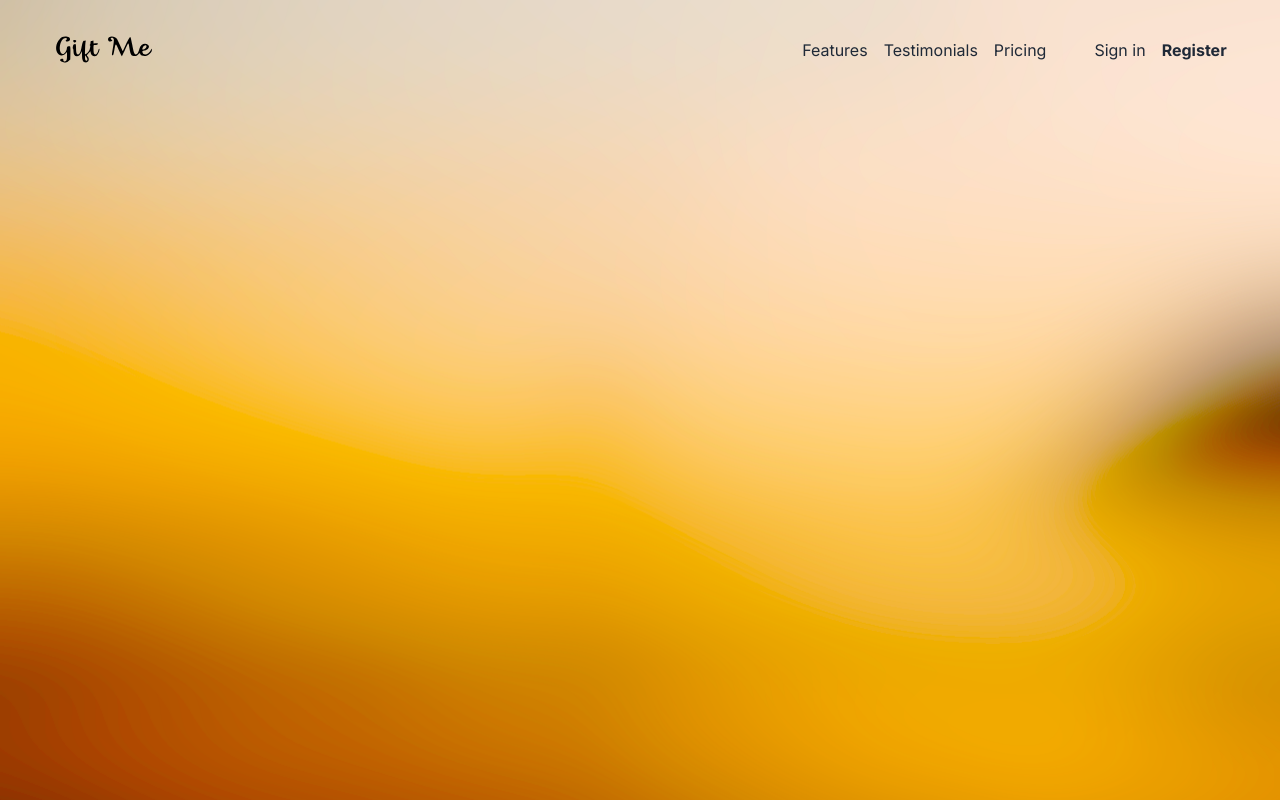
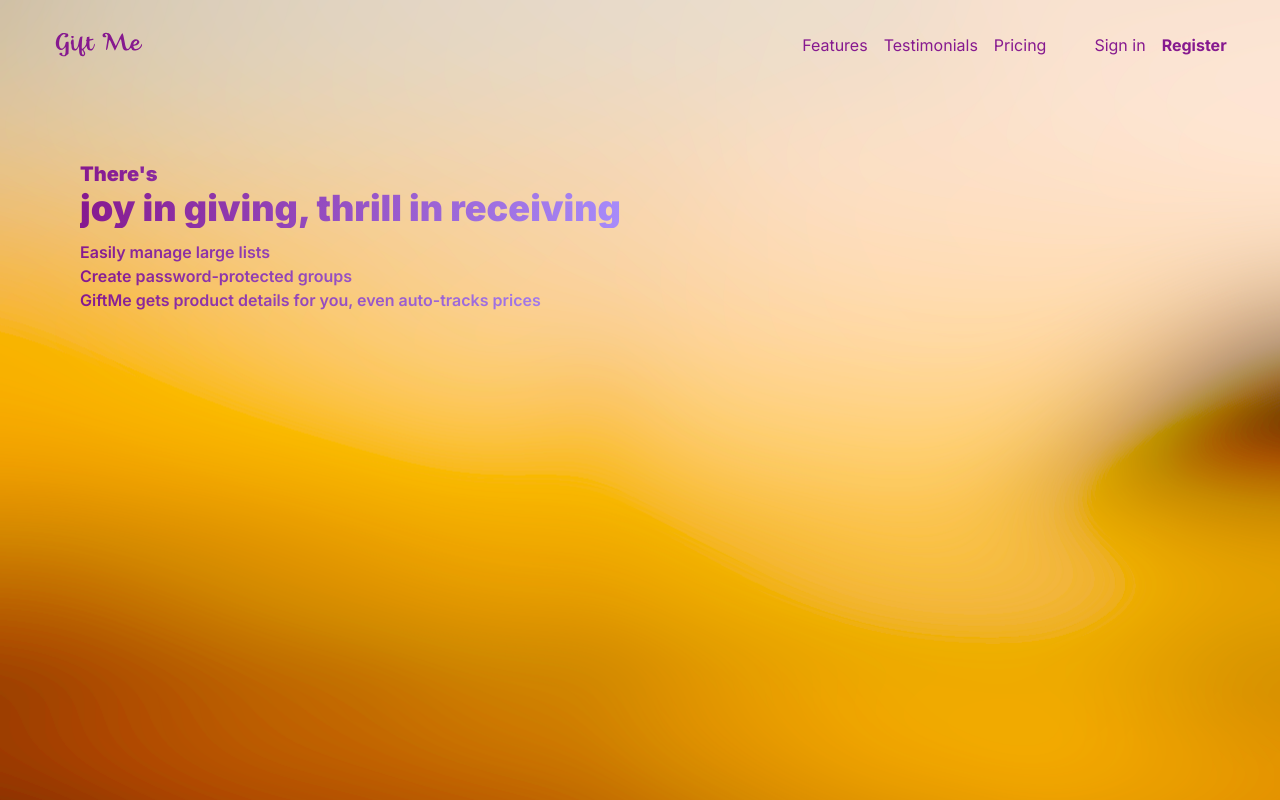
Before and after one commit to NVR-2023/30-GiftMe-wishlist-app, a Next.js app: page / in a window 1280 px wide. Shown: the top 800 px of the page. Built offline with nearby package versions, Linux system fonts and the light colour scheme.

Commit message:
chore: style the homepage

```diff
--- a/src/components/icons/logo-icon.tsx
+++ b/src/components/icons/logo-icon.tsx
@@ -15,7 +15,7 @@ const LogoIcon: React.FC<BasicComponentPropType> = ({ scale = 1, color = "curren
         transform={`translate(0, ${200 * scale}) scale(${0.1 * scale}, -${
           0.1 * scale
         }) translate(0, 0)`}
-        fill="#000000"
+        fill={color}
         stroke="none">
         <path
           d="M185 1258 c-11 -6 -33 -22 -48 -37 -87 -80 -101 -242 -26 -305 45
--- a/src/components/ui/logo-component/logo-component.tsx
+++ b/src/components/ui/logo-component/logo-component.tsx
@@ -1,11 +1,11 @@
-import React , {FC} from "react"
+import React, { FC } from "react";
 import Link from "next/link";
 import LogoIcon from "@/components/icons/logo-icon";
 
-const LogoComponent:FC = () => {
+const LogoComponent: FC = () => {
   return (
     <Link href="/">
-      <LogoIcon scale={0.5} />
+      <LogoIcon scale={0.45} color={"#86198f"} />
     </Link>
   );
 };
--- a/src/sections/header-homepage/header-homepage.tsx
+++ b/src/sections/header-homepage/header-homepage.tsx
@@ -4,7 +4,7 @@ import Link from "next/link";
 
 const HeaderHomepage: FC = () => {
   return (
-    <div className="absolute top-0 w-full">
+    <div className="absolute top-0 w-full text-fuchsia-800">
       <div className="flex justify-center">
         <div className="flex w-11/12 justify-between items-center h-120">
           <div>
--- a/src/sections/hero-homepage/hero-homepage.tsx
+++ b/src/sections/hero-homepage/hero-homepage.tsx
@@ -1,11 +1,18 @@
-import React , {FC} from "react"
+import React, { FC } from "react";
 import BackgroundImage from "./sub-components/background-image";
-const HeroHomepage:FC = () => {
+import TaglineHomepage from "./sub-components/tagline-homepage";
+import ArticleHomepage from "./sub-components/article-homepage";
+
+const HeroHomepage: FC = () => {
   return (
-    <div>
-        <BackgroundImage />
+    <div className="">
+      <BackgroundImage />
+      <div className="absolute left-20 top-40 space-y-3">
+        <TaglineHomepage />
+        <ArticleHomepage />
+      </div>
     </div>
-  )
+  );
 };
 
 export default HeroHomepage;
--- /dev/null
+++ b/src/sections/hero-homepage/sub-components/article-homepage.tsx
@@ -0,0 +1,13 @@
+import React, { FC } from "react";
+
+const ArticleHomepage: FC = () => {
+  return (
+    <article className="font-sm font-semibold bg-gradient-to-r to-violet-400 from-fuchsia-800 bg-clip-text text-transparent ">
+      <p>Easily manage large lists</p>
+      <p>Create password-protected groups </p>
+      <p>GiftMe gets product details for you, even auto-tracks prices</p>
+    </article>
+  );
+};
+
+export default ArticleHomepage;
--- /dev/null
+++ b/src/sections/hero-homepage/sub-components/tagline-homepage.tsx
@@ -0,0 +1,14 @@
+import React, { FC } from "react";
+
+const TaglineHomepage: FC = () => {
+  return (
+    <div className="space-y-0">
+      <div className="text-xl font-black bg-gradient-to-r to-violet-400 from-fuchsia-800 bg-clip-text text-transparent">{`There's`}</div>
+      <div className=" text-4xl font-black bg-gradient-to-r to-violet-400 from-fuchsia-800 bg-clip-text text-transparent">
+        <p className="">joy in giving, thrill in receiving</p>
+      </div>
+    </div>
+  );
+};
+
+export default TaglineHomepage;
```
